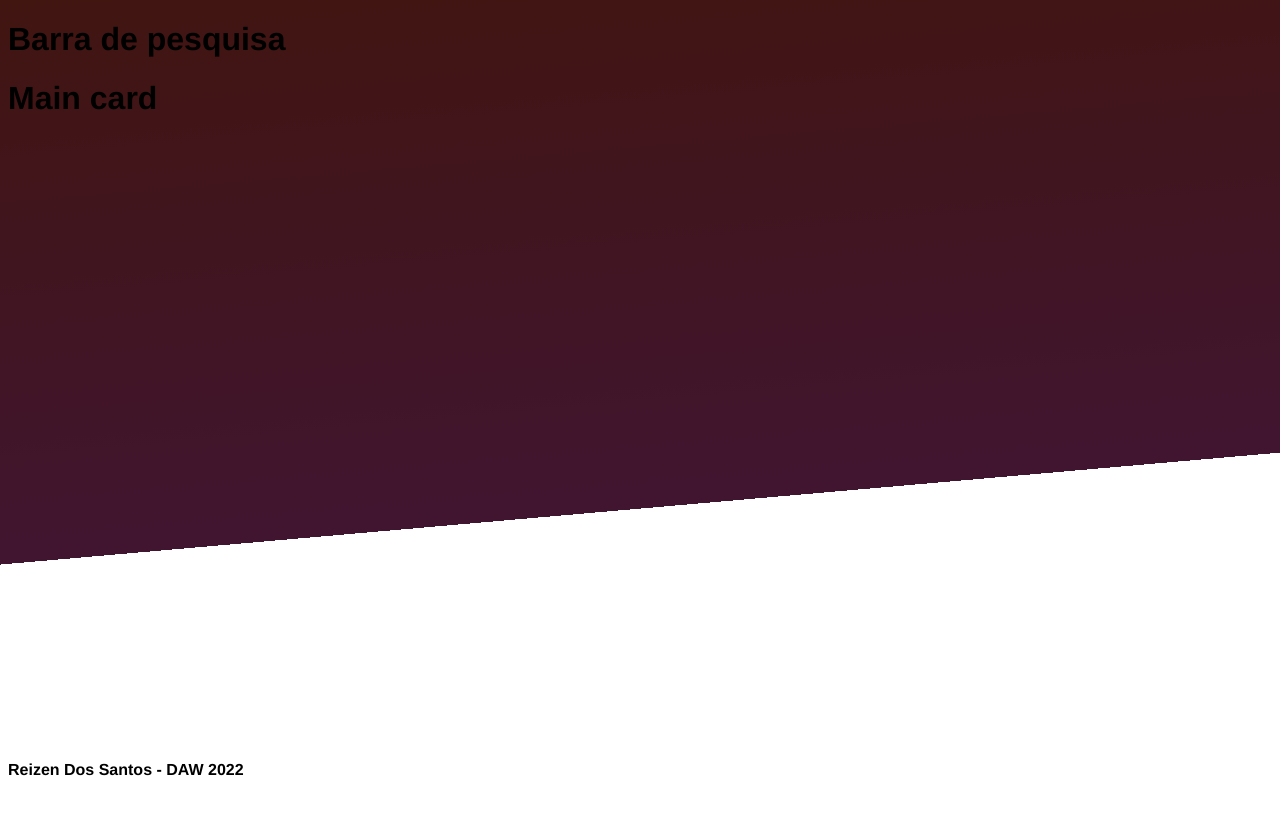
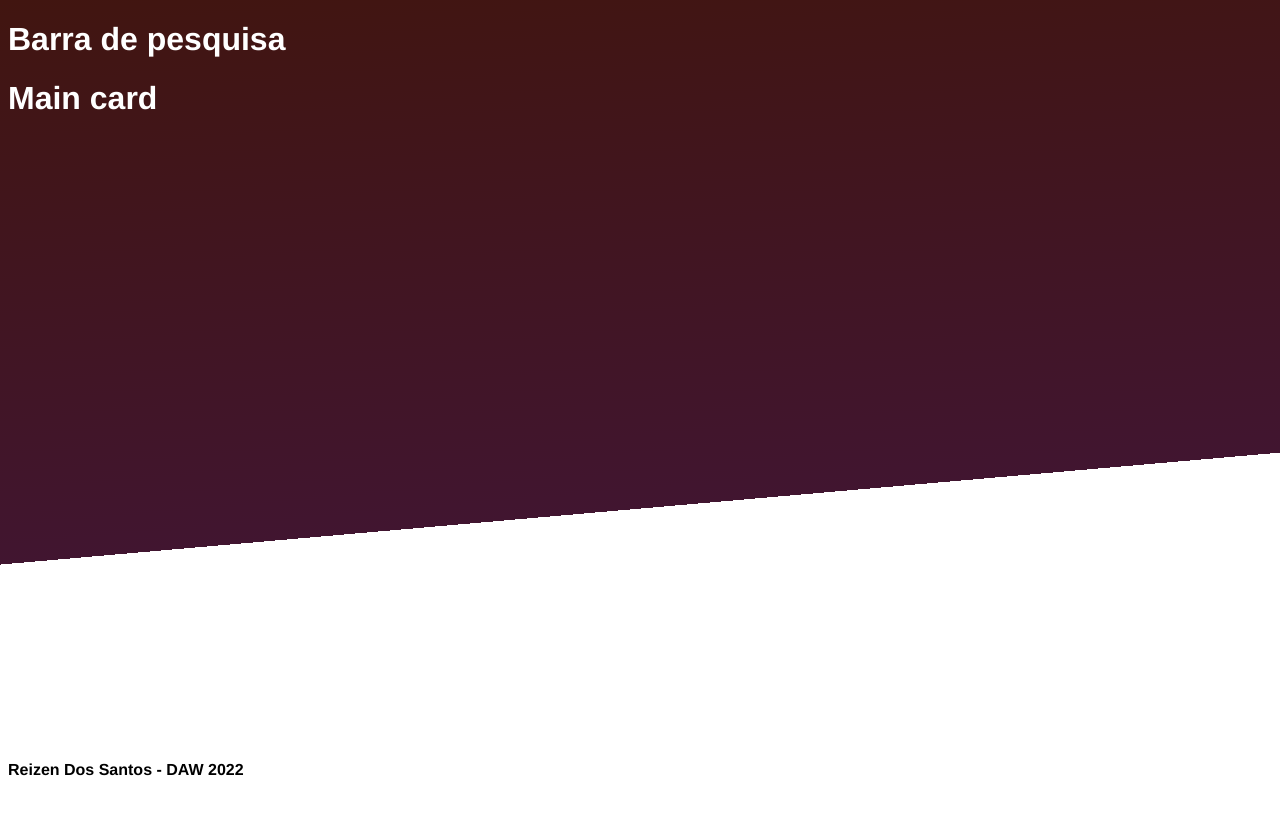
Before and after one commit to reizen-desu/vue-mozambique-weather, a Vue app: page / in a window 1280 px wide. Shown: the top 814 px of the page. Built offline with nearby package versions, Linux system fonts and the light colour scheme.

Commit message:
Styling: Set colors

```diff
--- a/src/components/BarraPesquisa.vue
+++ b/src/components/BarraPesquisa.vue
@@ -10,6 +10,9 @@
     }
 </script>
 
-<style lang="scss" scoped>
+<style scoped>
+    h1 {
+        color: white;
+    }
 
 </style>
--- a/src/components/CardPrincipal.vue
+++ b/src/components/CardPrincipal.vue
@@ -11,5 +11,7 @@
 </script>
 
 <style scoped>
-
+    div {
+        color: white;
+    }
 </style>
```
